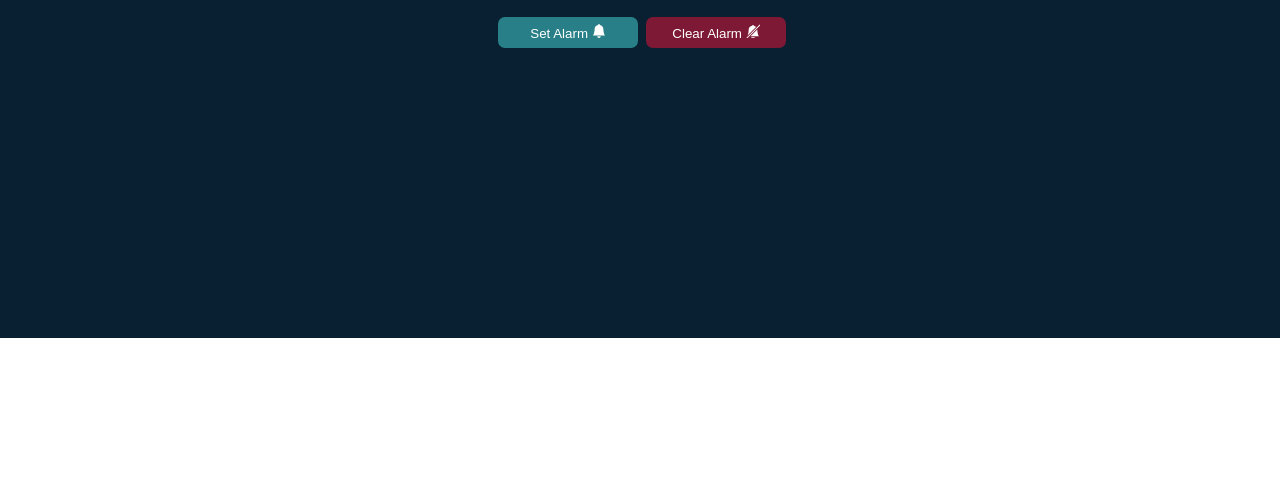
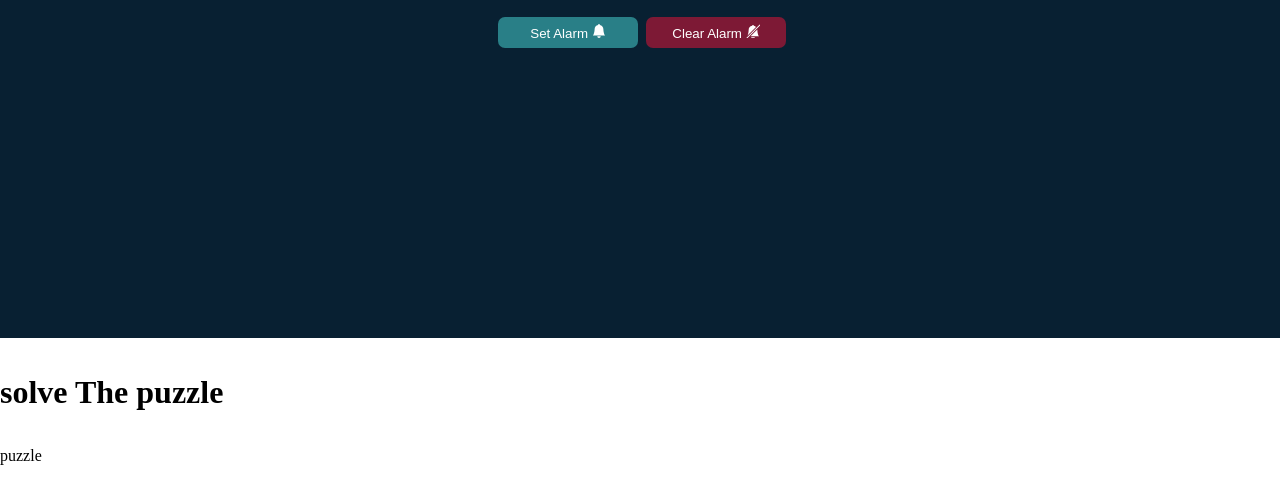
Before and after one commit to Karthikkariappa08/alarm_clock, a plain HTML site: page index.html in a window 1280 px wide. Shown: the part 462-966 px from the top of the page. Before the commit the page ends 800 px from the top, so only its background shows below. Drawn offline with Linux system fonts and the light colour scheme.

Commit message:
Update index.html

```diff
--- a/index.html
+++ b/index.html
@@ -24,6 +24,31 @@
 
   </div>
   <!--selection puzzle probloms-->
+        <br>
+    <br>
+      <h1> solve The puzzle</h1>
+      <br>
+      <br>
+      <div class="card">
+        puzzle
+      </div>
+      <br>
+      <br>
+      <button1>
+
+      </button1>
+      <br>
+<br>
+<br>
+<br>
+<br>
+<br>
+  </div>
+
+
+
+
+
 
 
 
```
